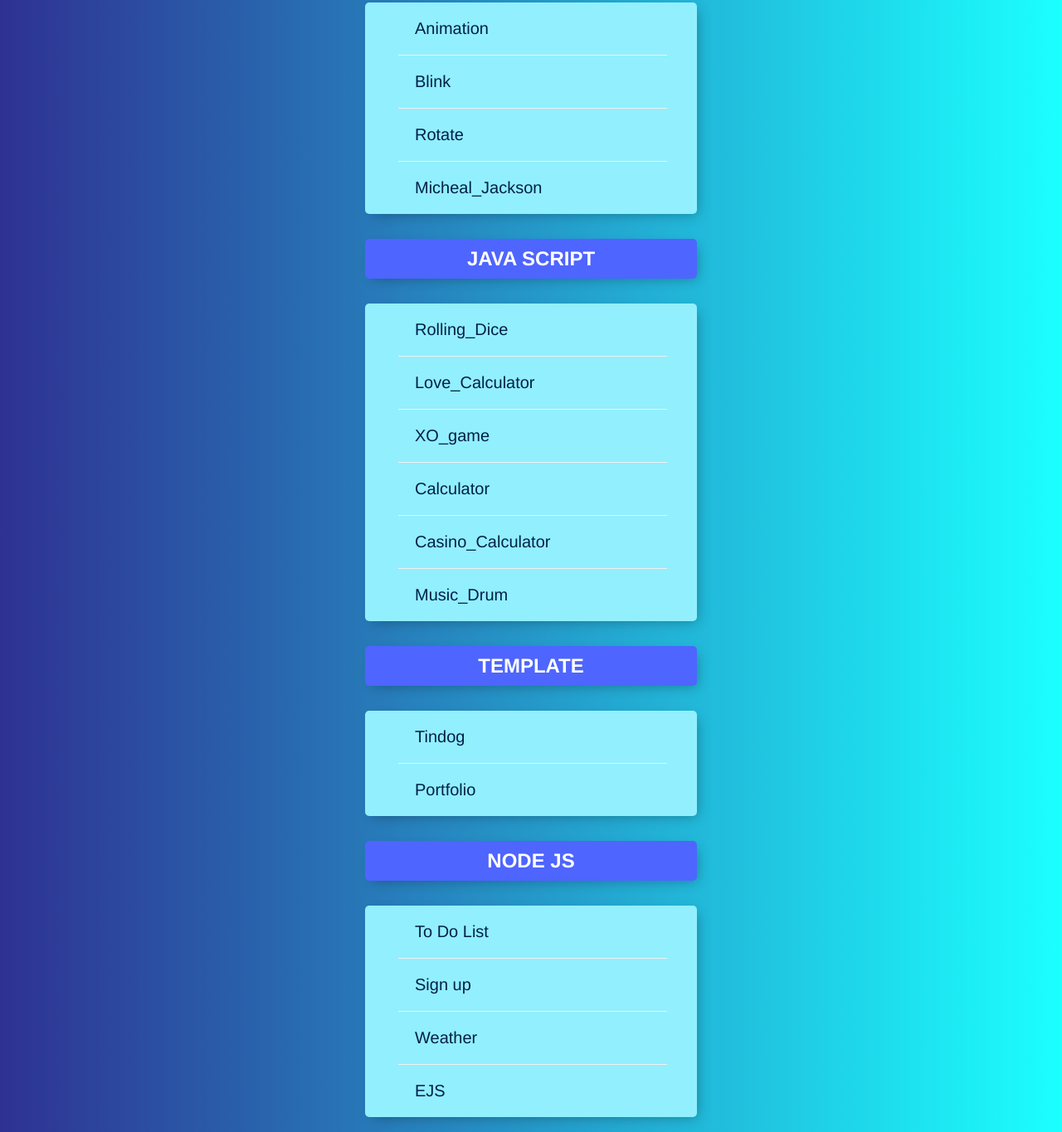
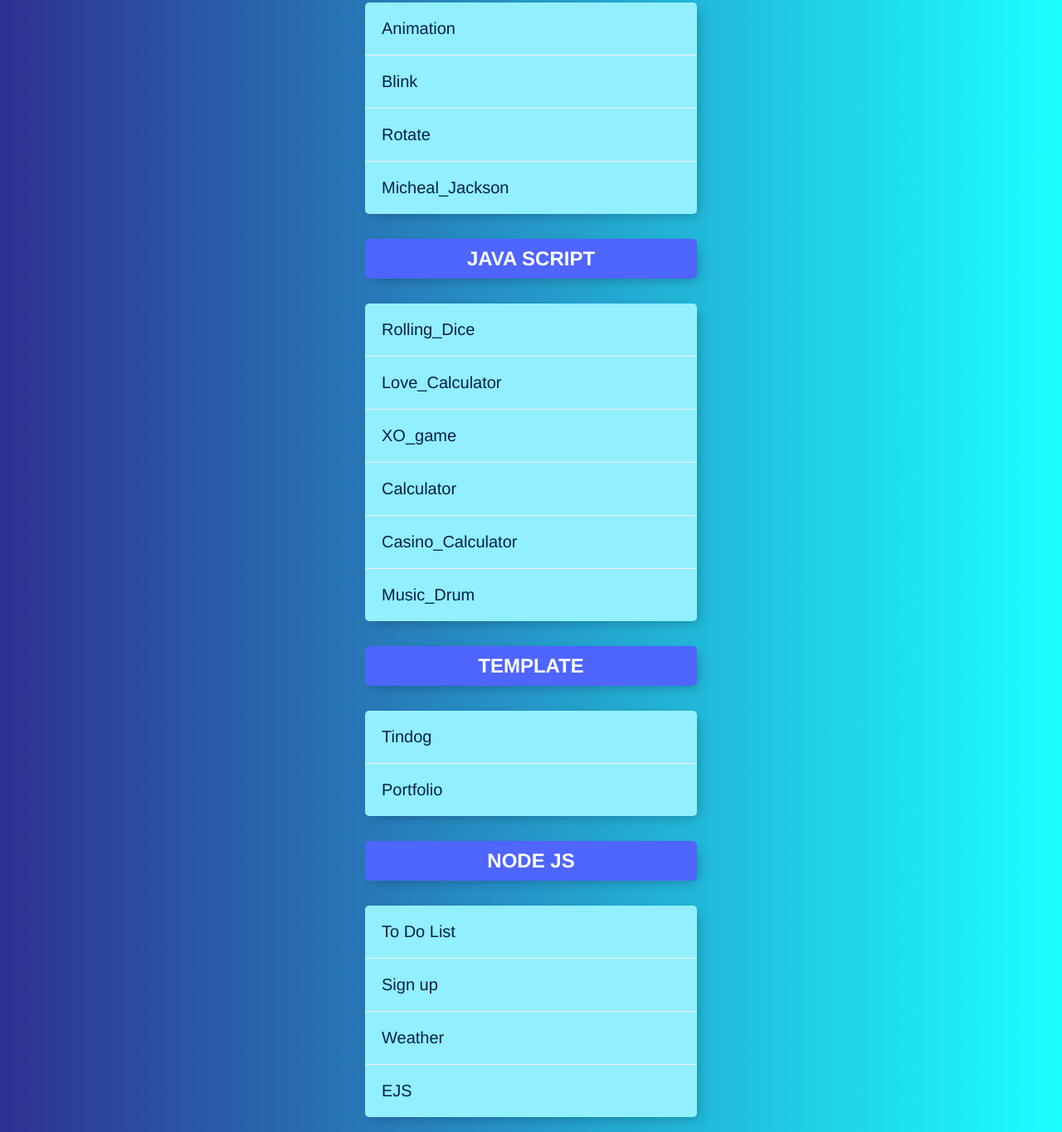
Before and after one commit to praveen1706/My-project, a plain HTML site: page project/index.html in a window 1280 px wide. Shown: the part 575-1940 px from the top of the page at 83% size. Drawn offline with Linux system fonts and the light colour scheme.

Commit message:
Update index.html

```diff
--- a/project/index.html
+++ b/project/index.html
@@ -5,7 +5,7 @@
     <meta charset="UTF-8">
     <meta http-equiv="X-UA-Compatible" content="IE=edge">
     <meta name="viewport" content="width=device-width, initial-scale=1.0">
-    <title>My Web Pages</title>
+    <title>My Project</title>
     <link rel="stylesheet" href="css/style.css">
 </head>
 
@@ -14,78 +14,56 @@
         <h2>PROFILE PAGE</h2>
     </div>
     <div class="box">
-        <ul class="style">
-            <li class="item"><a href="https://praveen1706.github.io/My-project/CV/" target="_blank">CV</a></li>
-            <li class="item"><a href="https://praveen1706.github.io/My-project/profile/" target="_blank">Profile</a>
-            </li>
-        </ul>
+            <a class="item" href="https://praveen1706.github.io/My-project/CV/" target="_blank">CV</a>
+            <a class="item" href="https://praveen1706.github.io/My-project/profile/" target="_blank">Profile</a>
     </div>
 
     <div class="box" id="heading">
         <h2>SIGN IN PAGE</h2>
     </div>
     <div class="box">
-        <ul>
-            <li class="item"><a href="https://praveen1706.github.io/My-project/main/" target="_blank">Main</a></li>
-            <li class="item"><a href="https://praveen1706.github.io/My-project/main/signinpage.html"
-                    target="_blank">Sign_in_page</a>
-            </li>
-        </ul>
+            <a class="item" href="https://praveen1706.github.io/My-project/main/" target="_blank">Main</a>
+            <a class="item" href="https://praveen1706.github.io/My-project/main/signinpage.html" target="_blank">Sign_in_page</a>
     </div>
 
     <div class="box" id="heading">
         <h2>ANIMATION</h2>
     </div>
     <div class="box">
-        <ul>
-            <li class="item"><a href="https://praveen1706.github.io/My-project/animate/" target="_blank">Animation</a>
-            </li>
-            <li class="item"><a href="https://praveen1706.github.io/My-project/blink/" target="_blank">Blink</a></li>
-            <li class="item"><a href="https://praveen1706.github.io/My-project/rotate/" target="_blank">Rotate</a></li>
-            <li class="item"><a href="https://praveen1706.github.io/My-project/jackson/"
-                    target="_blank">Micheal_Jackson</a></li>
-        </ul>
+        <a class="item" href="https://praveen1706.github.io/My-project/animate/" target="_blank">Animation</a>
+        <a class="item" href="https://praveen1706.github.io/My-project/blink/" target="_blank">Blink</a>
+        <a class="item" href="https://praveen1706.github.io/My-project/rotate/" target="_blank">Rotate</a>
+        <a class="item" href="https://praveen1706.github.io/My-project/jackson/" target="_blank">Micheal_Jackson</a>
     </div>
 
     <div class="box" id="heading">
         <h2>JAVA SCRIPT</h2>
     </div>
     <div class="box">
-        <ul>
-            <li class="item"><a href="https://praveen1706.github.io/My-project/dice/" target="_blank">Rolling_Dice</a>
-            </li>
-            <li class="item"><a href="https://praveen1706.github.io/My-project/love/"
-                    target="_blank">Love_Calculator</a></li>
-            <li class="item"><a href="https://praveen1706.github.io/My-project/xo/" target="_blank">XO_game</a></li>
-            <li class="item"><a href="https://praveen1706.github.io/My-project/calculator/"
-                    target="_blank">Calculator</a></li>
-            <li class="item"><a href="https://praveen1706.github.io/My-project/casino/"
-                    target="_blank">Casino_Calculator</a></li>
-            <li class="item"><a href="https://praveen1706.github.io/My-project/drum/" target="_blank">Music_Drum</a>
-            </li>
-        </ul>
+        <a class="item" href="https://praveen1706.github.io/My-project/dice/" target="_blank">Rolling_Dice</a>
+        <a class="item" href="https://praveen1706.github.io/My-project/love/" target="_blank">Love_Calculator</a>
+        <a class="item" href="https://praveen1706.github.io/My-project/xo/" target="_blank">XO_game</a>
+        <a class="item" href="https://praveen1706.github.io/My-project/calculator/" target="_blank">Calculator</a>
+        <a class="item" href="https://praveen1706.github.io/My-project/casino/" target="_blank">Casino_Calculator</a>
+        <a class="item" href="https://praveen1706.github.io/My-project/drum/" target="_blank">Music_Drum</a>
     </div>
 
     <div class="box" id="heading">
         <h2>TEMPLATE</h2>
     </div>
     <div class="box">
-        <ul>
-            <li class="item"><a href="https://praveen1706.github.io/My-project/tindog/" target="_blank">Tindog</a></li>
-            <li class="item"><a href="https://praveen1706.github.io/My-project/portfolio/" target="_blank">Portfolio</a></li>
-        </ul>
+        <a class="item" href="https://praveen1706.github.io/My-project/tindog/" target="_blank">Tindog</a>
+        <a class="item" href="https://praveen1706.github.io/My-project/portfolio/" target="_blank">Portfolio</a>
     </div>
 
     <div class="box" id="heading">
         <h2>NODE JS</h2>
     </div>
     <div class="box">
-        <ul>
-            <li class="item"><a href="https://praveen-to-do-list.onrender.com" target="_blank">To Do List</a></li>
-            <li class="item"><a href="https://signup-flqg.onrender.com" target="_blank">Sign up</a></li>
-            <li class="item"><a href="https://weather-si31.onrender.com" target="_blank">Weather</a></li>
-            <li class="item"><a href="https://daily-journel-nv0i.onrender.com/" target="_blank">EJS</a></li>
-        </ul>
+        <a class="item" href="https://praveen-to-do-list.onrender.com" target="_blank">To Do List</a>
+        <a class="item" href="https://signup-flqg.onrender.com" target="_blank">Sign up</a>
+        <a class="item" href="https://weather-si31.onrender.com" target="_blank">Weather</a>
+        <a class="item" href="https://daily-journel-nv0i.onrender.com/" target="_blank">EJS</a>
     </div>
 
 </body>
```
